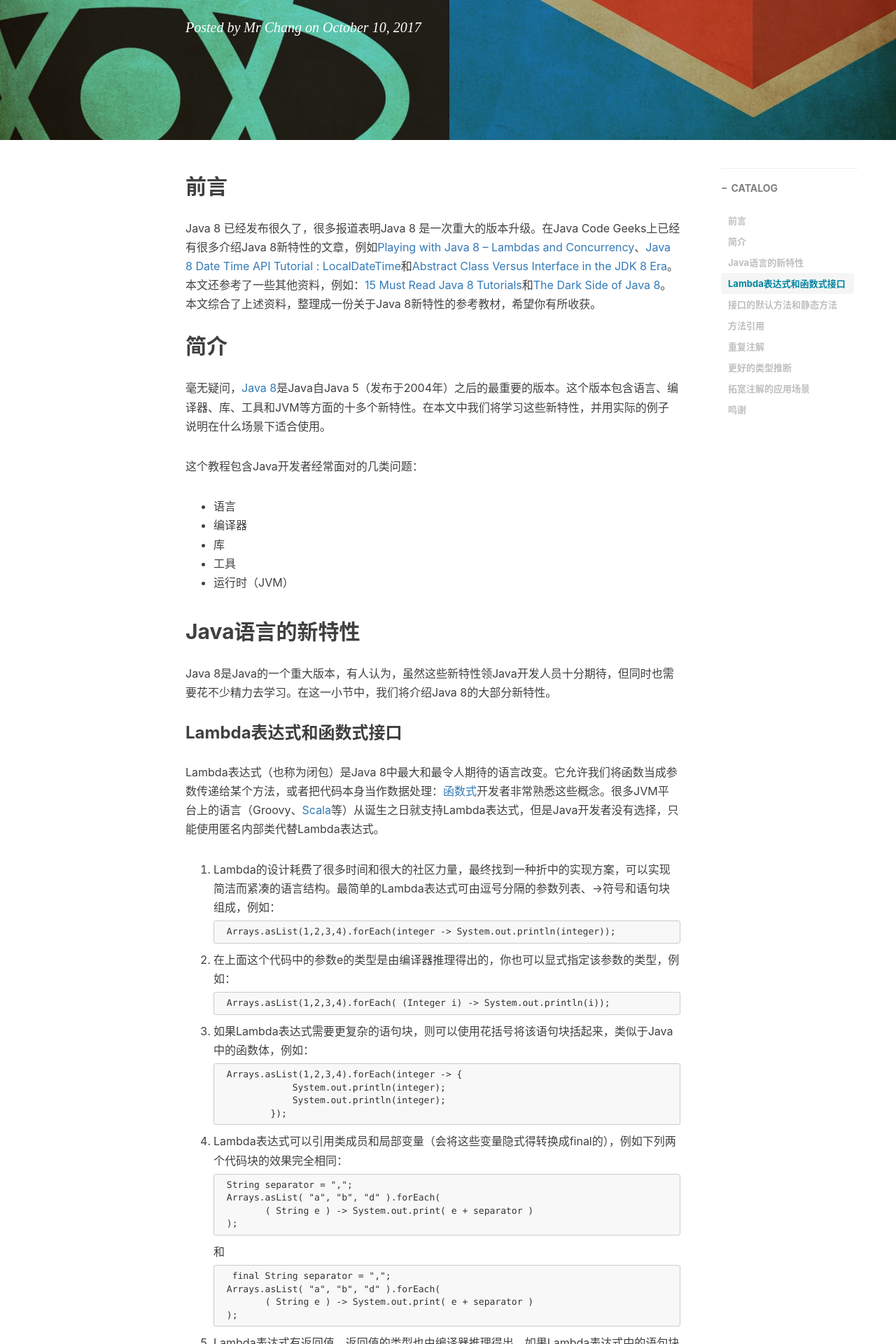
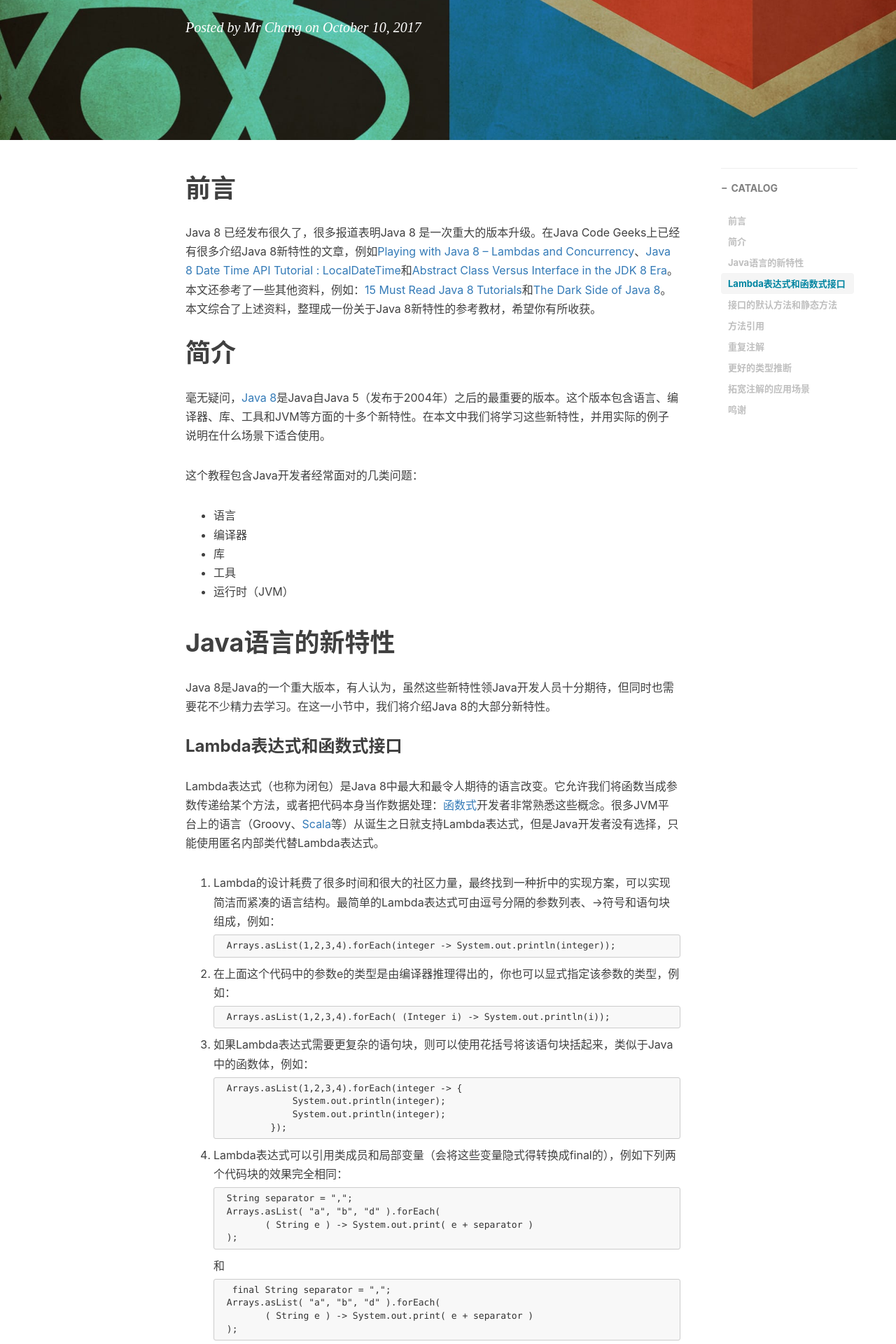
Before and after one commit to ncic-ict/changdaye.github.io, a Jekyll site: the page built from _posts/2017-10-10-java8 之 Java语言的新特性.md, in a window 1280 px wide. Shown: the part 323-2243 px from the top of the page at 70% size. Built offline with Jekyll 4.4.1, drawn with Linux system fonts in a browser that asks for light colours; nearby versions of some CDN libraries; comment, search, counter and statistics services are not loaded.

```diff
--- a/_posts/2017-10-10-java8 之 Java语言的新特性.md
+++ b/_posts/2017-10-10-java8 之 Java语言的新特性.md
@@ -12,12 +12,12 @@ tags:
 
 ---
 
-## 前言
+# 前言
   Java 8 已经发布很久了，很多报道表明Java 8 是一次重大的版本升级。在Java Code Geeks上已经有很多介绍Java 8新特性的文章，例如[Playing with Java 8 – Lambdas and Concurrency](https://www.javacodegeeks.com/2014/04/playing-with-java-8-lambdas-and-concurrency.html)、[Java 8 Date Time API Tutorial : LocalDateTime](https://www.javacodegeeks.com/2014/04/java-8-date-time-api-tutorial-localdatetime.html)和[Abstract Class Versus Interface in the JDK 8 Era](https://www.javacodegeeks.com/2014/04/abstract-class-versus-interface-in-the-jdk-8-era.html)。本文还参考了一些其他资料，例如：[15 Must Read Java 8 Tutorials](https://www.javacodegeeks.com/2014/04/15-must-read-java-8-tutorials.html)和[The Dark Side of Java 8](https://www.javacodegeeks.com/2014/04/java-8-friday-the-dark-side-of-java-8.html)。本文综合了上述资料，整理成一份关于Java 8新特性的参考教材，希望你有所收获。
 
 
 
-## 简介
+# 简介
 
 毫无疑问，[Java 8](http://www.oracle.com/technetwork/java/javase/8u-relnotes-2225394.html)是Java自Java 5（发布于2004年）之后的最重要的版本。这个版本包含语言、编译器、库、工具和JVM等方面的十多个新特性。在本文中我们将学习这些新特性，并用实际的例子说明在什么场景下适合使用。
 
@@ -29,7 +29,7 @@ tags:
 * 工具
 * 运行时（JVM）
 
-## Java语言的新特性
+# Java语言的新特性
 
 Java 8是Java的一个重大版本，有人认为，虽然这些新特性领Java开发人员十分期待，但同时也需要花不少精力去学习。在这一小节中，我们将介绍Java 8的大部分新特性。
 
```
